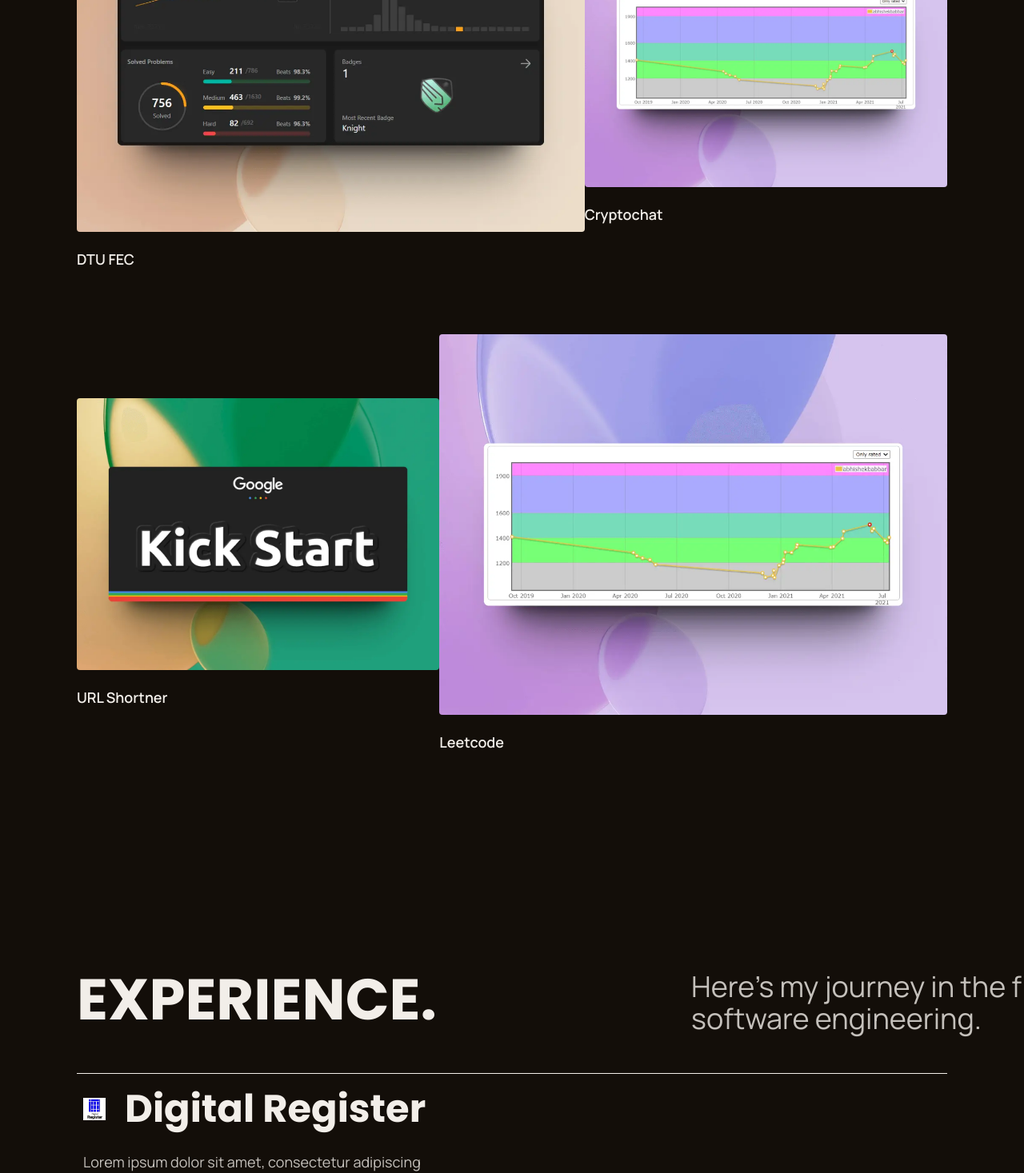
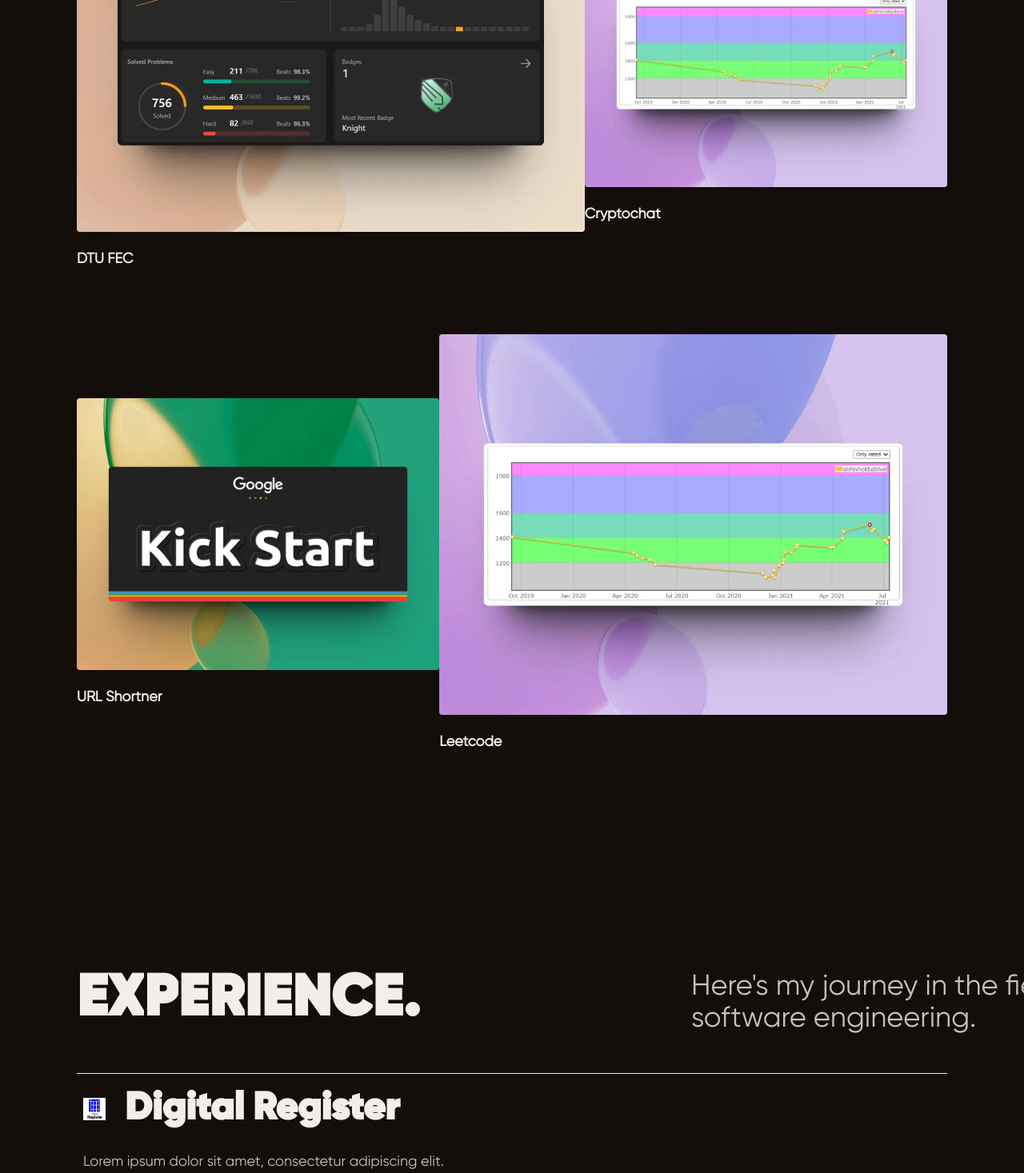
Before and after one commit to Abh1shekSingh/babbar, a Next.js app: page / in a window 1280 px wide. Shown: the part 1330-2797 px from the top of the page at 80% size. Built offline with nearby package versions, Linux system fonts and the light colour scheme.

Commit message:
Font and Optimization Done

```diff
--- a/app/globals.css
+++ b/app/globals.css
@@ -22,3 +22,14 @@
   top: calc(20vh + 10em);
   margin-bottom:5.25em ;
 }
+
+
+@font-face {
+  font-family: 'Gilroy-black';
+  src: url('../fonts/Gilroy-Black.ttf');
+}
+
+@font-face {
+  font-family: 'Gilroy-reg';
+  src: url('../fonts/Gilroy-Regular.ttf');
+}
--- a/components/Coding.jsx
+++ b/components/Coding.jsx
@@ -1,13 +1,10 @@
 "use client"
 import React from 'react'
 import Animation from './Animation'
-import { Manrope, Poppins } from 'next/font/google'
 import { useGSAP } from '@gsap/react'
 import gsap from 'gsap'
 import { ScrollTrigger } from 'gsap/ScrollTrigger'
 
-const poppins = Poppins({subsets:['latin'], weight:['700']})
-const manrope = Manrope({subsets:['latin'], weight:'400'})
 const Coding = () => {
   const heading = [...("Coding.")]
   const para = [...("Pellentesque egestas tortor ac risus scelerisque, in lacinia erat ullamcorper. Sed imperdiet est ut purus tincidunt viverra. Aliquam sit amet justo mauris. Fusce pellentesque aliquet magna id pulvinar. Praesent eget faucibus velit. ")]
@@ -53,12 +50,12 @@
         <section className='p-7 sm:p-24 sticky -bottom-80 min-h-[70vh] pt-14  w-full text-5xl flex items-start justify-start bg-accent-200'>
           <div className='flex flex-col gap-y-8'>
             <div>
-              <h2 className={`${poppins.className} uppercase text-[40px] sm:text-7xl  xs:text-4xl duration-500 text-dark font-bold`}>
+              <h2 className='font-[Gilroy-Black] uppercase text-[40px] sm:text-7xl  xs:text-4xl duration-500  text-[#2d2926] font-bold'>
                 <Animation word={heading} className = "coding" />
               </h2>
             </div>
             <div >
-              <p className={`${manrope.className} tracking-loose text-2xl md:text-4xl max-w-[44ch]`}>
+              <p className='font-[Gilroy-reg] text-dark opacity-60 tracking-loose text-2xl md:text-4xl max-w-[44ch]'>
                 {
                   para.map((letter, index) => {
                     if(letter !== ' '){
--- a/components/Experience.jsx
+++ b/components/Experience.jsx
@@ -8,9 +8,6 @@
 import labs365 from '../public/images/365.webp'
 import UC from "../public/images/UC.webp"
 import Animation from './Animation'
-import { Manrope, Poppins } from 'next/font/google'
-const poppins = Poppins({subsets: ['latin'], weight: ['700']})
-const manrope = Manrope({subsets: ['latin'], weight: '400'})
 
 const Experience = () => {
   const heading= [...("Experience.")]
@@ -55,40 +52,40 @@
   return (
     <section id='experience' className='p-7 sm:p-24 z-2 bg-dark min-h-screen w-full'>
         <div className='grid gap-x-32 grid-cols-1 md:grid-cols-12'>
-          <h2 className={`sm:col-span-12 md:col-span-6 uppercase text-[40px] sm:text-7xl  xs:text-4xl duration-500 text-light font-bold ${poppins.className}`}>
+          <h2 className='sm:col-span-12 md:col-span-6 uppercase text-[40px] sm:text-7xl  xs:text-4xl duration-500 text-light font-bold font-[Gilroy-Black]'>
             <Animation word = {heading} className = "experience" isScrollAnimation = "true" />
           </h2>
-          <p className={`subheading sm:col-span-12 md:col-span-6 text-light text-lg xl:text-4xl opacity-80 ${manrope.className}`}>Here's my journey in the field of software engineering.</p>
+          <p className='subheading sm:col-span-12 md:col-span-6 text-light text-lg xl:text-4xl opacity-80 font-[Gilroy-reg]'>Here's my journey in the field of software engineering.</p>
         </div>
         <div className='mt-12 w-full'>
           <div className='mt-12 flex flex-col justify-between gap-y-16'>
             <div id='one' className='sticky top-0 border-t border-t-light bg-dark px-2 '>
               <div className='flex items-center gap-x-4 md:gap-x-6'>
                 <Image src={digitalRegister} alt='Abhishek Babbar was SDE intern at Digital Register' className='h-6 w-6 sm:h-7 sm:w-7 2xl:h-8 2xl:w-8' />
-                <h3 className={`py-7 text-left text-2xl font-bold text-light sm:py-6  sm:text-3xl md:py-5 md:text-4xl lg:text-5xl  3xl:py-6 ${poppins.className}`}>Digital Register</h3>
+                <h3 className='py-7 text-left text-2xl font-bold text-light sm:py-6  sm:text-3xl md:py-5 md:text-4xl lg:text-5xl  3xl:py-6 font-[Gilroy-Black]'>Digital Register</h3>
               </div>
               <div className='relative flex min-h-[20vh] flex-col place-items-start gap-x-20 pb-12 lg:grid lg:grid-cols-12 '>
-                <p className={`${manrope.className} opacity-80 col-span-12 max-w-[40ch] pt-2 text-light text-lg font-medium md:text-lg lg:col-span-6 2xl:text-xl`}>Lorem ipsum dolor sit amet, consectetur adipiscing elit. Cras ut hendrerit nulla, sed fringilla purus. Aenean quis est eu lacus feugiat semper sed ut turpis. In nec nisl enim</p>
+                <p className='font-[Gilroy-reg] opacity-80 col-span-12 max-w-[40ch] pt-2 text-light text-lg font-medium md:text-lg lg:col-span-6 2xl:text-xl'>Lorem ipsum dolor sit amet, consectetur adipiscing elit. Cras ut hendrerit nulla, sed fringilla purus. Aenean quis est eu lacus feugiat semper sed ut turpis. In nec nisl enim</p>
                 <span className='absolute bottom-0 -z-10 flex  w-full items-end justify-end  text-9xl font-extrabold leading-tighter text-light opacity-50 '>01</span>
               </div>
             </div>
             <div id='two' className='sticky top-0 border-t border-t-light bg-dark px-2 '>
               <div className='flex items-center gap-x-4 md:gap-x-6'>
                 <Image src={labs365} alt='Abhishek Babbar was SDE intern at 365 Labs' className='h-6 w-6 sm:h-7 sm:w-7 2xl:h-8 2xl:w-8' />
-                <h3 className={`py-7 text-left text-2xl font-bold text-light sm:py-6  sm:text-3xl md:py-5 md:text-4xl lg:text-5xl  3xl:py-6 ${poppins.className}`}>365 Labs</h3>
+                <h3 className='py-7 text-left text-2xl font-bold text-light sm:py-6  sm:text-3xl md:py-5 md:text-4xl lg:text-5xl  3xl:py-6 font-[Gilroy-Black]'>365 Labs</h3>
               </div>
               <div className='relative flex min-h-[20vh] flex-col place-items-start gap-x-20 pb-12 lg:grid lg:grid-cols-12 '>
-                <p className={`${manrope.className} opacity-80 col-span-12 max-w-[40ch] pt-2 text-light text-lg font-medium md:text-lg lg:col-span-6 2xl:text-xl`}>Lorem ipsum dolor sit amet, consectetur adipiscing elit. Cras ut hendrerit nulla, sed fringilla purus. Aenean quis est eu lacus feugiat semper sed ut turpis. In nec nisl enim</p>
+                <p className='font-[Gilroy-reg] opacity-80 col-span-12 max-w-[40ch] pt-2 text-light text-lg font-medium md:text-lg lg:col-span-6 2xl:text-xl'>Lorem ipsum dolor sit amet, consectetur adipiscing elit. Cras ut hendrerit nulla, sed fringilla purus. Aenean quis est eu lacus feugiat semper sed ut turpis. In nec nisl enim</p>
                 <span className='absolute bottom-0 -z-10 flex  w-full items-end justify-end  text-9xl font-extrabold leading-tighter text-light opacity-50 '>02</span>
               </div>
             </div>
             <div id='three' className='sticky top-0 border-t border-t-light bg-dark px-2 '>
               <div className='flex items-center gap-x-4 md:gap-x-6'>
               <Image src={UC} alt='Abhishek Babbar was SDE intern at 365 Labs' className='h-6 w-6 sm:h-7 sm:w-7 2xl:h-8 2xl:w-8' />
-                <h3 className={`py-7 text-left text-2xl font-bold text-light sm:py-6  sm:text-3xl md:py-5 md:text-4xl lg:text-5xl  3xl:py-6 ${poppins.className}`}>Urban Company</h3>
+                <h3 className='py-7 text-left text-2xl font-bold text-light sm:py-6  sm:text-3xl md:py-5 md:text-4xl lg:text-5xl  3xl:py-6 font-[Gilroy-Black]'>Urban Company</h3>
               </div>
               <div className='relative flex min-h-[20vh] flex-col place-items-start gap-x-20 pb-12 lg:grid lg:grid-cols-12 '>
-                <p className={`${manrope.className} opacity-80 col-span-12 max-w-[40ch] pt-2 text-light text-lg font-medium md:text-lg lg:col-span-6 2xl:text-xl`}>Lorem ipsum dolor sit amet, consectetur adipiscing elit. Cras ut hendrerit nulla, sed fringilla purus. Aenean quis est eu lacus feugiat semper sed ut turpis. In nec nisl enim</p>
+                <p className='font-[Gilroy-reg] opacity-80 col-span-12 max-w-[40ch] pt-2 text-light text-lg font-medium md:text-lg lg:col-span-6 2xl:text-xl'>Lorem ipsum dolor sit amet, consectetur adipiscing elit. Cras ut hendrerit nulla, sed fringilla purus. Aenean quis est eu lacus feugiat semper sed ut turpis. In nec nisl enim</p>
                 <span className='absolute bottom-0 -z-10 flex  w-full items-end justify-end  text-9xl font-extrabold leading-tighter text-light opacity-50 '>03</span>
               </div>
             </div>
--- a/components/Footer.jsx
+++ b/components/Footer.jsx
@@ -1,17 +1,15 @@
 import React from 'react'
-import { Manrope, Poppins } from 'next/font/google'
 import Image from 'next/image'
-import grid from "../public/images/Circle.webp"
-const poppins = Poppins({subsets:['latin'], weight:['700']})
-const manrope = Manrope({subsets:['latin'], weight:'400'})
+import grid from "../public/images/circle.webp"
+
 const Footer = () => {
   return (
     <section className='p-7 md:pl-24 md:pr-24 md:pt-24 md:pb-7 min-h-[20vh]'>
         <Image src={grid} alt='gridbackground image' loading='lazy' className='absolute opacity-30 bottom-0 z-[-3] left-1/2 h-fit  w-3/5 -translate-x-1/2 2xl:w-[600px]' width={400} height={400}/>
         <div className='grid grid-cols-1 md:grid-cols-12 gap-x-4 gap-y-4'>
             <div className='col-span-6'>
-                <h2 className={` ${poppins.className} border-b border-b-dark text-xl md:text-2xl text-dark font-bold`}>Navigation</h2>
-                <div className={` ${manrope.className} mt-2 text-lg flex flex-col gap-y-3`}>
+                <h2 className='font-[Gilroy-Black] border-b border-b-dark text-xl md:text-2xl text-dark font-bold'>Navigation</h2>
+                <div className='font-[Gilroy-reg] mt-2 text-lg flex flex-col gap-y-3'>
                     <p>About</p>
                     <p>Showcase</p>
                     <p>Experience</p>
@@ -19,16 +17,16 @@
                 </div>
             </div>
             <div className='col-span-3'>
-                <h2 className={` ${poppins.className} border-b border-b-dark text-xl md:text-2xl text-dark font-bold`}>Socials</h2>
-                <div className={` ${manrope.className} mt-2 text-lg flex flex-col gap-y-3`}>
+                <h2 className='font-[Gilroy-Black] border-b border-b-dark text-xl md:text-2xl text-dark font-bold'>Socials</h2>
+                <div className='font-[Gilroy-reg] mt-2 text-lg flex flex-col gap-y-3'>
                     <p className='mt-2'>Linkedin</p>
                     <p>Instagram</p>
                     <p>Github</p>
                 </div>
             </div>
             <div className='col-span-3'>
-                <h2 className={` ${poppins.className} border-b border-b-dark text-xl md:text-2xl text-dark font-bold`}>Projects</h2>
-                <div className={` ${manrope.className}  mt-2 text-lg flex flex-col gap-y-3`}>
+                <h2 className='font-[Gilroy-Black] border-b border-b-dark text-xl md:text-2xl text-dark font-bold'>Projects</h2>
+                <div className='font-[Gilroy-reg]  mt-2 text-lg flex flex-col gap-y-3'>
                     <p className='mt-2'>Craftzblog</p>
                     <p>Cryptorush</p>
                     <p>URL Shortner</p>
@@ -36,7 +34,7 @@
             </div>
         </div>
         <div className='mt-8 grid grid-cols-1 md:grid-cols-12'>
-            <span className={`col-span-6 text-xl md:text-5xl ${poppins.className}`}>
+            <span className='col-span-6 text-xl md:text-5xl font-[Gilroy-Black]'>
                 &copy;2024 <br></br>Abhishek Babbar
             </span>
         </div>
--- a/components/Hero.jsx
+++ b/components/Hero.jsx
@@ -1,13 +1,10 @@
 import React from 'react'
 import Image from 'next/image'
-import circleSVG from '../public/images/Circle.webp'
+import circleSVG from '../public/images/circle.webp'
 import Animation from './Animation'
-import { Manrope, Montserrat, Roboto, Sora } from 'next/font/google'
 import gsap from 'gsap'
 import { useGSAP } from '@gsap/react'
 import { ScrollTrigger } from 'gsap/dist/ScrollTrigger'
-const sora = Sora({subsets: ['latin'], weights: [400, 500, 600, 700]})
-const manrope = Manrope({subsets: ['latin'], weight: '500'})
 const Hero = () => {
   const greet = [...("Hi there")]
   const author = [...("I'm Abhishek")]
@@ -57,10 +54,10 @@
   return (
     <section id='hero' className='bg-[#f6f6f4] mb-[-100svh] py-0'>
         <div className='p-7 sticky h-svh top-0 z-90 w-full text-5xl  flex items-end sm:items-center justify-center'>
-            <Image className='absolute top-16 sm:top-0 w-7/8 sm:w-3/5 lg:w-2/5 z-0' src={circleSVG} alt='circle' width={400} height={400} />
+            <Image className='absolute top-16 sm:top-0 w-7/8 sm:w-3/5 lg:w-2/5 z-0' src={circleSVG} alt='circle' width={400} height={400} loading='lazy' />
             <div className='relative z-10 w-full'>
               <div className='text_wrapper flex flex-col justify-center items-start gap-y-3 relative bottom-24 sm:items-center sm:gap-y-8'>
-                <h1 className={`relative flex w-full flex-col  whitespace-nowrap text-[40px] font-bold uppercase leading-tighter text-[#2d2926] duration-500 xs:text-lg sm:text-9xl ${sora.className}`}>
+                <h1 className='relative flex w-full flex-col  whitespace-nowrap text-[40px] font-bold uppercase leading-tighter text-[#2d2926] duration-500 xs:text-lg sm:text-9xl font-[Gilroy-Black]'>
                   <span className='flex-col flex sm:pl-[13%] 2xl:pl-[16%] 4xl:pl-[21%]'>
                     <Animation word = {greet} className = "greet"/>
                   </span>
@@ -68,7 +65,7 @@
                     <Animation word = {author} className = "author"/>
                   </span>
                 </h1>
-                <p className={`subtext max-w-[38ch] pl-1 text-start text-lg font-medium text-secondary-100 sm:pl-0 sm:text-center xl:text-h6 2xl:text-2xl opacity-60 ${manrope.className}`}>
+                <p className='subtext max-w-[38ch] pl-1 text-start text-lg font-medium text-dark sm:pl-0 sm:text-center xl:text-h6 2xl:text-2xl opacity-60 font-[Gilroy-reg]'>
                   A Software Engineer II @ Urban Company with a passion for building digital experiences.
                 </p>
               </div>
--- a/components/Navbar.jsx
+++ b/components/Navbar.jsx
@@ -40,7 +40,7 @@
         <div ref={ref}>
           <h2 className={`${whisper.className} text-dark text-3xl xl:text-7xl`}>babbar</h2>
         </div>
-        <div className={`text-dark flex  justify-end items-end gap-3 xl:gap-8 ${manrope.className}`}>
+        <div className='text-dark flex  justify-end items-end gap-3 xl:gap-8 font-[Gilroy-reg]'>
             <Link href='/' className='text-md sm:text-xl'>About</Link>
             <Link href='/' className='text-md sm:text-xl'>Experience</Link>
             <Link href='/' className='text-md sm:text-xl'>Socials</Link>
--- a/components/Showcase.jsx
+++ b/components/Showcase.jsx
@@ -9,9 +9,6 @@
 import ScrollTrigger from 'gsap/dist/ScrollTrigger'
 import gsap from 'gsap'
 import { useGSAP } from '@gsap/react'
-import { Poppins, Manrope } from 'next/font/google'
-const poppins = Poppins({subsets: ['latin'], weight: ['700']})
-const manrope = Manrope({subsets: ['latin'], weight: '600'})
 
 const Showcase = () => {
   const work = [...("Showcase.")];
@@ -38,7 +35,7 @@
   return (
     <section id='showcase' className='p-7 sm:p-24 w-full z-2 min-h-screen bg-dark rounded-t-3xl '>
       <div>
-        <h2 className={`uppercase text-[40px] sm:text-7xl  xs:text-4xl duration-500 text-light font-bold ${poppins.className}`}>
+        <h2 className='font-[Gilroy-Black] uppercase text-[40px] sm:text-7xl  xs:text-4xl duration-500 text-light font-bold '>
           <Animation word = {work} className = "work" />
         </h2>
       </div>
@@ -49,7 +46,7 @@
               <Image src={leetcode} alt='leetcode' loading='lazy' className='transition-all duration-500 hover:scale-110'/>
             </div>
             <div className=' mt-3 flex flex-col justify-between  gap-y-4 @lg:flex-row'>
-              <h3 className={`w-fit text-light text-lg font-bold text-accent-300 2xl:text-3xl 3xl:text-3xl ${manrope.className}`}>DTU FEC</h3>
+              <h3 className='w-fit text-light text-lg font-bold text-accent-300 2xl:text-3xl 3xl:text-3xl font-[Gilroy-reg]'>DTU FEC</h3>
             </div>
           </Link>
         </div>
@@ -59,7 +56,7 @@
               <Image src={codeforces} alt='leetcode' loading='lazy' className='transition-all duration-500 hover:scale-110' />
             </div>
             <div className=' mt-3 flex flex-col justify-between  gap-y-4 @lg:flex-row'>
-              <h3 className={`w-fit text-light text-lg font-bold text-accent-300 2xl:text-3xl 3xl:text-3xl ${manrope.className}`}>Cryptochat</h3>
+              <h3 className='w-fit text-light text-lg font-bold text-accent-300 2xl:text-3xl 3xl:text-3xl font-[Gilroy-reg]'>Cryptochat</h3>
             </div>
           </Link>
         </div>
@@ -69,7 +66,7 @@
               <Image src={kickstart} alt='leetcode' loading='lazy' className='transition-all duration-500 hover:scale-110' />
             </div>
             <div className=' mt-3 flex flex-col justify-between  gap-y-4 @lg:flex-row'>
-              <h3 className={`w-fit text-light text-lg font-bold text-accent-300 2xl:text-3xl 3xl:text-3xl ${manrope.className}`}>URL Shortner</h3>
+              <h3 className='w-fit text-light text-lg font-bold text-accent-300 2xl:text-3xl 3xl:text-3xl font-[Gilroy-reg]'>URL Shortner</h3>
             </div>
           </Link>
         </div>
@@ -79,7 +76,7 @@
               <Image src={codeforces} alt='leetcode' loading='lazy' className='transition-all duration-500 hover:scale-110' />
             </div>
             <div className=' mt-3 flex flex-col justify-between  gap-y-4 @lg:flex-row'>
-              <h3 className={`w-fit text-light text-lg font-bold text-accent-300 2xl:text-3xl 3xl:text-3xl ${manrope.className}`}>Leetcode</h3>
+              <h3 className='w-fit text-light text-lg font-bold text-accent-300 2xl:text-3xl 3xl:text-3xl font-[Gilroy-reg]'>Leetcode</h3>
             </div>
           </Link>
         </div>
```
Also changed, not shown: fonts/Gilroy-Black.ttf (added), fonts/Gilroy-Regular.ttf (added).
